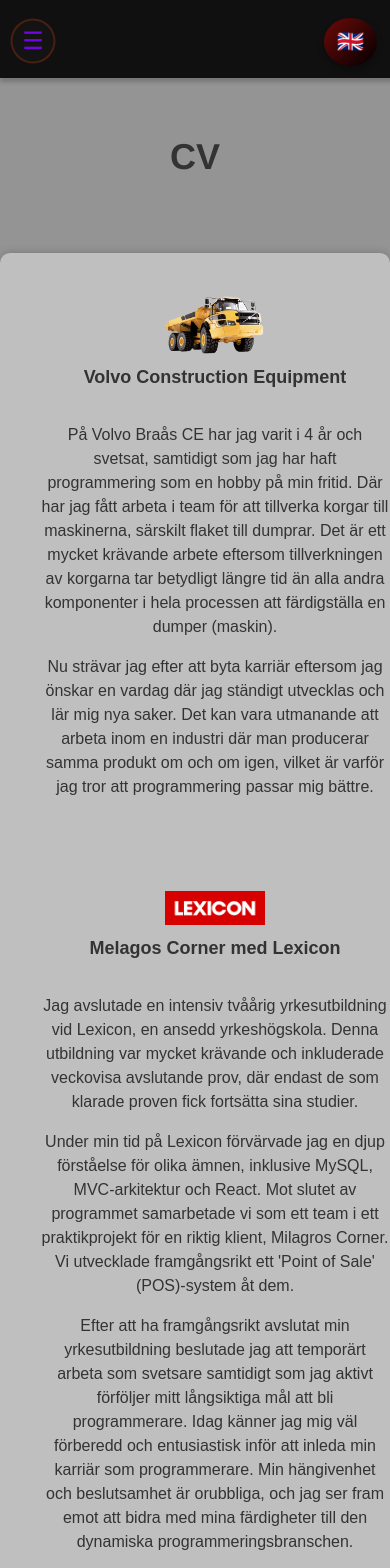
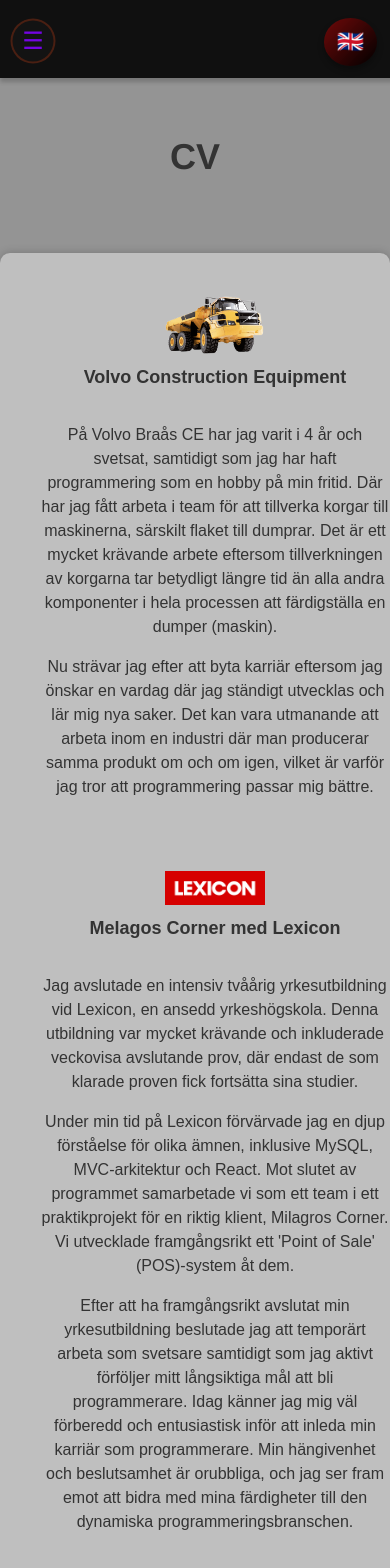
Before and after one commit to timborg-del/my-page, a React (Create React App) app: page /Cv in a window 390 px wide. Shown: the top 1568 px of the page. Built offline with nearby package versions, Linux system fonts and the light colour scheme.

Commit message:
cv finish

```diff
--- a/src/components/css/NavigationMenu.css
+++ b/src/components/css/NavigationMenu.css
@@ -122,7 +122,6 @@
   .cv-container {
     display: flex;
     margin: 0 auto;
-    width: fit-content;
     flex-direction: column;
   }
 
@@ -133,7 +132,7 @@
     width: 100%;
     border: none;
     background: none;
-    margin: 0 0 20px;
+
   }
 }
 
```
